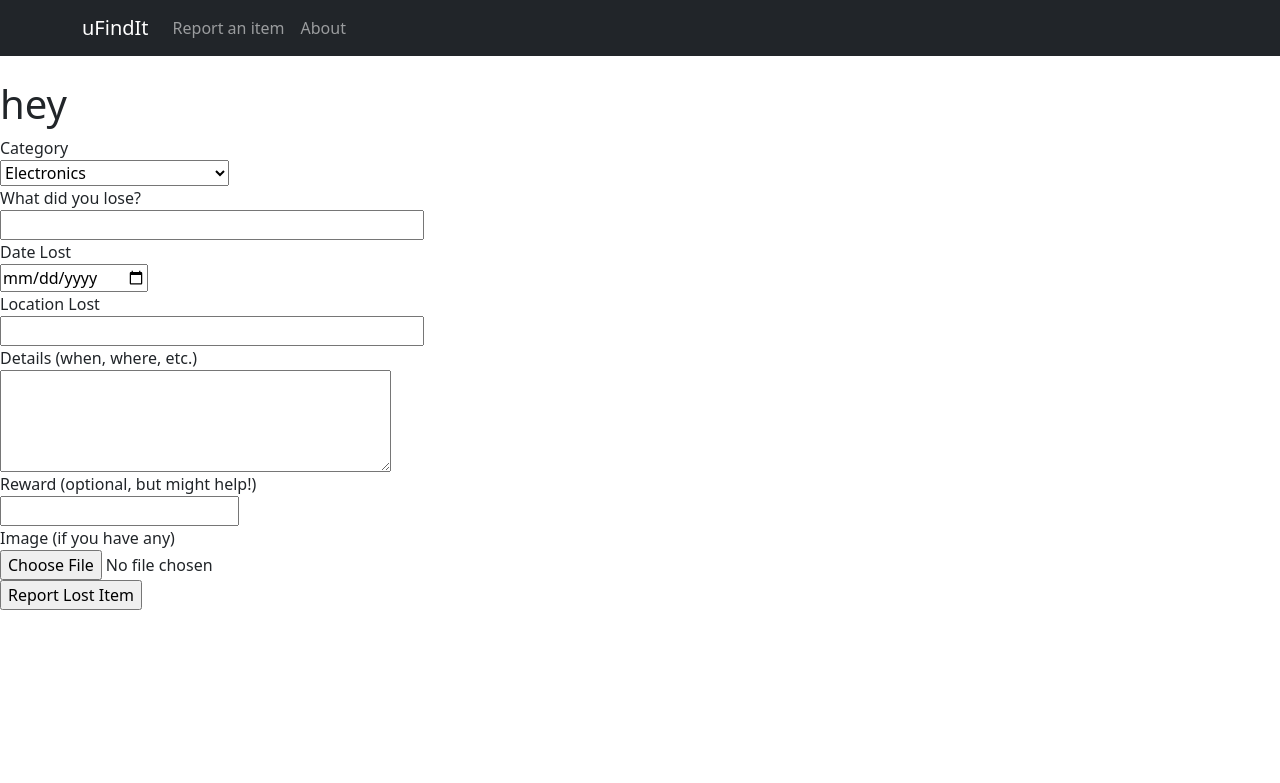
After one commit to newly-web/uFindIt, a Flask app: page /report-lost in a window 1280 px wide. The commit adds this page. Shown: the top 783 px of the page. Run offline with Flask 3, Linux system fonts and the light colour scheme; the visitor is signed in with stand-in values (Sample User, id 1); data comes from the database, SQL or seed files in the repository.

```diff
--- a/app.py
+++ b/app.py
@@ -1,81 +1,145 @@
 from flask import Flask, render_template, flash, redirect, url_for, request
-from forms import SignUpForm, LoginForm
+from forms import SignUpForm, LoginForm,LostItemForm
 from flask_sqlalchemy import SQLAlchemy
 from werkzeug.security import generate_password_hash, check_password_hash
 from dotenv import load_dotenv
 import os
+from sqlalchemy.exc import IntegrityError
+from flask_login import login_required, login_user, logout_user, current_user
+from models import User, Category, Item, default_categories
 
 
-from ext import db
+from ext import db, login_manager
 
 # Load environment variables
 load_dotenv()
 
-app = Flask(__name__)
-app.config["SECRET_KEY"] = os.environ.get("SECRET_KEY", "fallback-secret-key")
-app.config["SQLALCHEMY_DATABASE_URI"] = os.environ.get(
-    "DATABASE_URL", "sqlite:///site.db"
-)
-app.config["SQLALCHEMY_TRACK_MODIFICATIONS"] = False
 
-db.init_app(app)
+def create_app():
+    app = Flask(__name__)
+    app.config["SECRET_KEY"] = os.environ.get("SECRET_KEY", "fallback-secret-key")
+    app.config["SQLALCHEMY_DATABASE_URI"] = os.environ.get(
+        "DATABASE_URL", "sqlite:///site.db"
+    )
+    app.config["SQLALCHEMY_TRACK_MODIFICATIONS"] = False
 
-from models import User, Category, Item
+    # Initialize extensions
+    db.init_app(app)
+
+    login_manager.init_app(app)
+    login_manager.login_view = "login"  # this is name of the login route (function name), basically redirect to this route if user is not logged i
+
+    # Import routes and models after app and db are ready
+    with app.app_context():
+        db.create_all()
+        default_categories() #this is the function that initializes all our default categories in the categories db
+
+    # ALL the routes go here
+    @app.route("/")
+    def home():
+        return render_template("home.html")
+
+    @app.route("/about")
+    def about():
+        return render_template("about.html", title="About")
+
+    @app.route("/signup" , methods=["GET", "POST"])
+    def signUp():
+        form = SignUpForm()
+        if form.validate_on_submit():
+            existing_user = User.query.filter_by(email=form.email.data).first()
+            if existing_user:
+                flash("Email already registered. Try logging in.", "danger")
+                return redirect(url_for("login"))
+
+            hashed_password = generate_password_hash(form.password.data)
+            new_user = User(
+                email=form.email.data,
+                school_id=form.student_number.data,
+                username=form.username.data,
+                password=hashed_password,
+            )
+            try:
+                db.session.add(new_user)
+                db.session.commit()
+                flash(f"Account created for {form.username.data}!", "success")
+                return redirect(url_for("login"))
+            except IntegrityError:
+                db.session.rollback()  # Undo the failed insert
+                flash(
+                    "That school ID is already registered. Please log in or use another one.",
+                    "danger",
+                )
+                return redirect(url_for("signUp"))
+        else:
+            if request.method == "POST":
+                print(form.errors)
+        return render_template("signup.html", title="Sign Up", form=form)
+
+    @app.route("/login", methods=["GET", "POST"])
+    def login():
+        form = LoginForm()
+        if form.validate_on_submit():
+            user = User.query.filter_by(email=form.email.data).first()
+            if user and check_password_hash(user.password, form.password.data):
+                login_user(user)
+                flash(f"Welcome back, {user.username}!", "success")
+                return redirect(url_for("dashboard"))
+            else:
+                flash("Invalid email or password.", "danger")
+        return render_template("login.html", title="Login", form=form)
+
+    # ^ ONCE USER IS LOGGED IN
+
+    @app.route("/dashboard")
+    @login_required
+    def dashboard():
+        return render_template("dashboard.html")
+
+    # for users to report their lost object
+
+    @app.route("/report-lost", methods=["GET", "POST"])
+    @login_required
+    def report_lost():
+        form = LostItemForm()
+        form.category.choices = [(c.id, c.name) for c in Category.query.all()]
+
+        if form.validate_on_submit():
+            new_item = Item(
+                name=form.item_name.data,
+                category_id=form.category.data,
+                user_id=current_user.id,  #  links item to the current user
+                date_lost=form.date_lost.data,
+                location=form.location.data,
+                description=form.description.data,
+                reward=form.reward.data,
+                image_filename=None,  # Handle image upload later
+            )
+            db.session.add(new_item)
+            db.session.commit()
+            print("Form loaded:", form)
+            print("Category choices:", form.category.choices)
+
+            flash("Lost item reported successfully!", "success")
+            return redirect(url_for("dashboard"))  #! change this
+        return render_template("report.html", form=form)
+    # for ppl to be able to view all the items from a specific category
+    @app.route("/category/<int:category_id>")
+    def view_category(category_id):
+        category = Category.query.get_or_404(category_id)
+        items = Item.query.filter_by(category_id=category.id).all()
+        return render_template("category_items.html", category=category, items=items)
+
+    # for people to be able to click a category and see the items under it
+    @app.route("/categories")
+    def all_categories():
+        categories = Category.query.all()
+        return render_template("categories.html", categories=categories)
 
 
-with app.app_context():
-    db.create_all()
-
-
-@app.route("/")
-def home():
-    return render_template("home.html")
-
-
-@app.route("/about")
-def about():
-    return render_template("about.html", title="About")
-
-
-@app.route("/signup", methods=["GET", "POST"])
-def signUp():
-    form = SignUpForm()
-    if form.validate_on_submit():
-        # Check if email already exists
-        existing_user = User.query.filter_by(email=form.email.data).first()
-        if existing_user:
-            flash("Email already registered. Try logging in.", "danger")
-            return redirect(url_for("login"))
-
-        hashed_password = generate_password_hash(form.password.data)
-        new_user = User(
-            email=form.email.data,
-            school_id=form.student_number.data,
-            name=form.username.data,
-            password=hashed_password,
-        )
-        db.session.add(new_user)
-        db.session.commit()
-        flash(f"Account created for {form.username.data}!", "success")
-        return redirect(url_for("login"))
-    else:
-        if request.method == "POST":
-            print(form.errors)
-    return render_template("signup.html", title="Sign Up", form=form)
-
-
-@app.route("/login", methods=["GET", "POST"])
-def login():
-    form = LoginForm()
-    if form.validate_on_submit():
-        user = User.query.filter_by(email=form.email.data).first()
-        if user and check_password_hash(user.password, form.password.data):
-            flash(f"Welcome back, {user.username}!", "success")
-            return redirect(url_for("home"))
-        else:
-            flash("Invalid email or password.", "danger")
-    return render_template("login.html", title="Login", form=form)
+    return app
 
 
 if __name__ == "__main__":
+    app = create_app()
     app.run(debug=True)
--- a/ext.py
+++ b/ext.py
@@ -1,3 +1,5 @@
 from flask_sqlalchemy import SQLAlchemy
+from flask_login import LoginManager
 
 db = SQLAlchemy()
+login_manager = LoginManager()
--- a/forms.py
+++ b/forms.py
@@ -1,6 +1,24 @@
 from flask_wtf import FlaskForm
-from wtforms import StringField, PasswordField, SubmitField, BooleanField
-from wtforms.validators import DataRequired, Length, Email, ValidationError, Regexp
+from wtforms import (
+    StringField,
+    PasswordField,
+    SubmitField,
+    BooleanField,
+    SelectField,
+    TextAreaField,
+    FileField,
+    IntegerField,
+    DateField,
+)
+
+from wtforms.validators import (
+    DataRequired,
+    Length,
+    Email,
+    ValidationError,
+    Regexp,
+    Optional,
+)
 
 
 def student_number_validator(form, field):
@@ -38,3 +56,20 @@ class LoginForm(FlaskForm):
     password = PasswordField("Password", validators=[DataRequired(), Length(min=3)])
     remember = BooleanField("Remember Me")
     submit = SubmitField("Login")
+
+
+# lost items form
+
+
+class LostItemForm(FlaskForm):
+    category = SelectField("Category", coerce=int, validators=[DataRequired()])
+    item_name = StringField("What did you lose?", validators=[DataRequired()])
+    date_lost = DateField("Date Lost", format="%Y-%m-%d", validators=[DataRequired()])
+    description = TextAreaField(
+        "Details (when, where, etc.)", validators=[DataRequired()]
+    )
+    image = FileField("Image (if you have any)")
+    location = StringField("Location Lost", validators=[DataRequired()])
+    reward = IntegerField("Reward (optional, but might help!)", validators=[Optional()])
+
+    submit = SubmitField("Report Lost Item")
--- a/templates/about.html
+++ b/templates/about.html
@@ -1,4 +1,4 @@
-{%extends "layout.html"%}
+{%extends "layout_out.html"%}
 
 {%block content%}
 {%endblock content%}
--- a/templates/home.html
+++ b/templates/home.html
@@ -1,4 +1,4 @@
-{%extends "layout.html"%}
+{%extends "layout_out.html"%}
 
 {%block content%}
 <p>Heyyy</p>
--- /dev/null
+++ b/templates/layout_in.html
@@ -0,0 +1,89 @@
+<html lang="en">
+
+<head>
+    <meta charset="UTF-8">
+    <meta name="viewport" content="width=device-width, initial-scale=1.0">
+    <!-- add bottstrap if wanted -->
+    <link href="https://cdn.jsdelivr.net/npm/bootstrap@5.0.2/dist/css/bootstrap.min.css" rel="stylesheet"
+        integrity="sha384-EVSTQN3/azprG1Anm3QDgpJLIm9Nao0Yz1ztcQTwFspd3yD65VohhpuuCOmLASjC" crossorigin="anonymous">
+
+    <link rel="stylesheet" type="text/css" href="{{url_for('static', filename='main.css')}}">
+    {%if title%}
+    <title>uFindIt - {{title}}</title>
+    {% else %}
+    <title>uFindIt - Logged In</title>
+    {% endif %}
+
+</head>
+<header class="header">
+
+    <head>
+        <style>
+            /* Add top padding to body to avoid navbar overlap */
+            body {
+                padding-top: 80px;
+                /* Adjust based on your navbar height */
+            }
+        </style>
+    </head>
+
+    <nav class="navbar navbar-expand-md navbar-dark bg-dark fixed-top">
+        <div class="container">
+            <!-- Navbar Brand (Logo/Name) -->
+            <a class="navbar-brand" href="/">uFindIt</a>
+
+            <!-- Toggler Button for Mobile View -->
+            <button class="navbar-toggler" type="button" data-toggle="collapse" data-target="#navbarToggle"
+                aria-controls="navbarToggle" aria-expanded="false" aria-label="Toggle navigation">
+                <span class="navbar-toggler-icon"></span>
+            </button>
+
+            <!-- Navbar Links (Collapsed for mobile) -->
+            <div class="collapse navbar-collapse" id="navbarToggle">
+                <ul class="navbar-nav mr-auto">
+                    <!-- Left Side Links (Home and About) -->
+                    <li class="nav-item">
+                        <a class="nav-link" href="{{url_for('report_lost')}}">Report an item</a>
+                    <li class="nav-item">
+                        <a class="nav-link" href="{{url_for('about')}}">About</a>
+                    </li>
+                </ul>
+
+                <!-- <ul class="navbar-nav ml-auto">
+                    <li class="nav-item">
+                        <a class="nav-link" href="{{url_for('login')}}">Login</a>
+                    </li>
+                    <li class="nav-item">
+                        <a class="nav-link" href="{{url_for('signUp')}}">Sign Up</a>
+                    </li>
+                </ul> -->
+            </div>
+        </div>
+    </nav>
+
+
+
+</header>
+
+<body>
+    {% with messages = get_flashed_messages(with_categories=true) %}
+    {%if messages%}
+    {%for category, message in messages%}
+    <div class="alert alert-{{category}}">
+        {{message}}
+    </div>
+    {%endfor%}
+    {%endif%}
+    {%endwith%}
+
+    {% block content %}{% endblock content %}
+
+    <!-- add bottstrap if wanted -->
+    <script src="https://cdn.jsdelivr.net/npm/bootstrap@5.0.2/dist/js/bootstrap.bundle.min.js"
+        integrity="sha384-MrcW6ZMFYlzcLA8Nl+NtUVF0sA7MsXsP1UyJoMp4YLEuNSfAP+JcXn/tWtIaxVXM"
+        crossorigin="anonymous"></script>
+
+
+</body>
+
+</html>
--- a/templates/login.html
+++ b/templates/login.html
@@ -1,4 +1,4 @@
-{% extends "layout.html" %}
+{% extends "layout_out.html" %}
 <!-- Add CSS -->
 {% block content %}
 <div class="content container mt-5">
--- /dev/null
+++ b/templates/report.html
@@ -0,0 +1,46 @@
+{% extends "layout_in.html" %}
+{% block content %}
+<h1>hey</h1>
+<form method="POST" enctype="multipart/form-data">
+    {{ form.hidden_tag() }}
+
+    <div>
+        {{ form.category.label }}<br>
+        {{ form.category() }}
+    </div>
+
+    <div>
+        {{ form.item_name.label }}<br>
+        {{ form.item_name(size=40) }}
+    </div>
+
+    <div>
+        {{ form.date_lost.label }}<br>
+        {{ form.date_lost() }}
+    </div>
+
+    <div>
+        {{ form.location.label }}<br>
+        {{ form.location(size=40) }}
+    </div>
+
+    <div>
+        {{ form.description.label }}<br>
+        {{ form.description(rows=4, cols=40) }}
+    </div>
+
+    <div>
+        {{ form.reward.label }}<br>
+        {{ form.reward(size=40) }}
+    </div>
+
+    <div>
+        {{ form.image.label }}<br>
+        {{ form.image() }}
+    </div>
+
+    <div>
+        {{ form.submit() }}
+    </div>
+</form>
+{% endblock content %}
--- a/templates/signup.html
+++ b/templates/signup.html
@@ -1,4 +1,4 @@
-{% extends "layout.html" %}
+{% extends "layout_out.html" %}
 <!-- Add CSS -->
 {% block content %}
 <div class="content container mt-5">
```
Also changed, not shown: models.py (+41 -6 lines), templates/category-nav.html (added, +7 -0 lines), templates/dashboard.html (added, +7 -0 lines), templates/layout_out.html (renamed from templates/layout.html).
